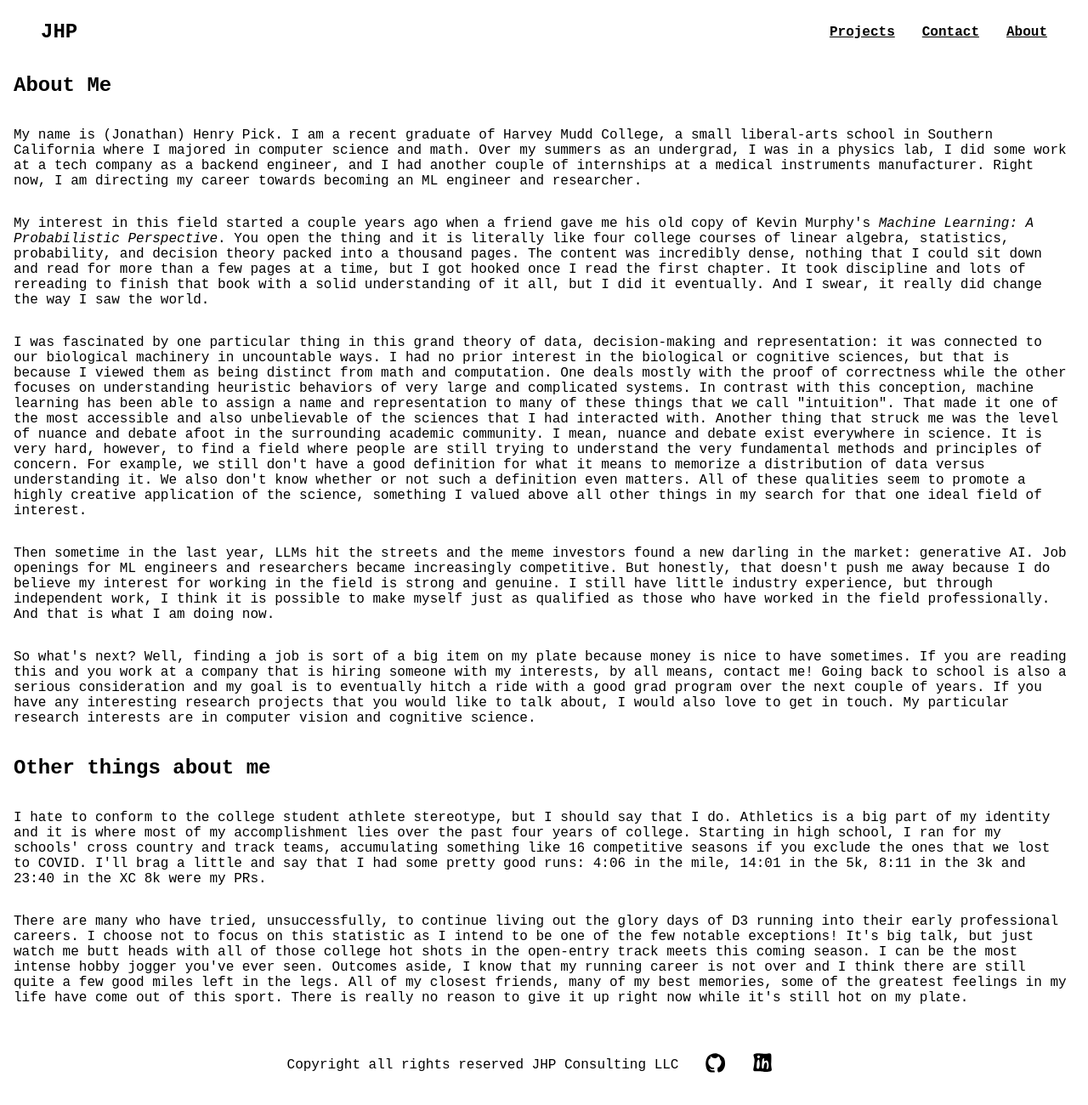
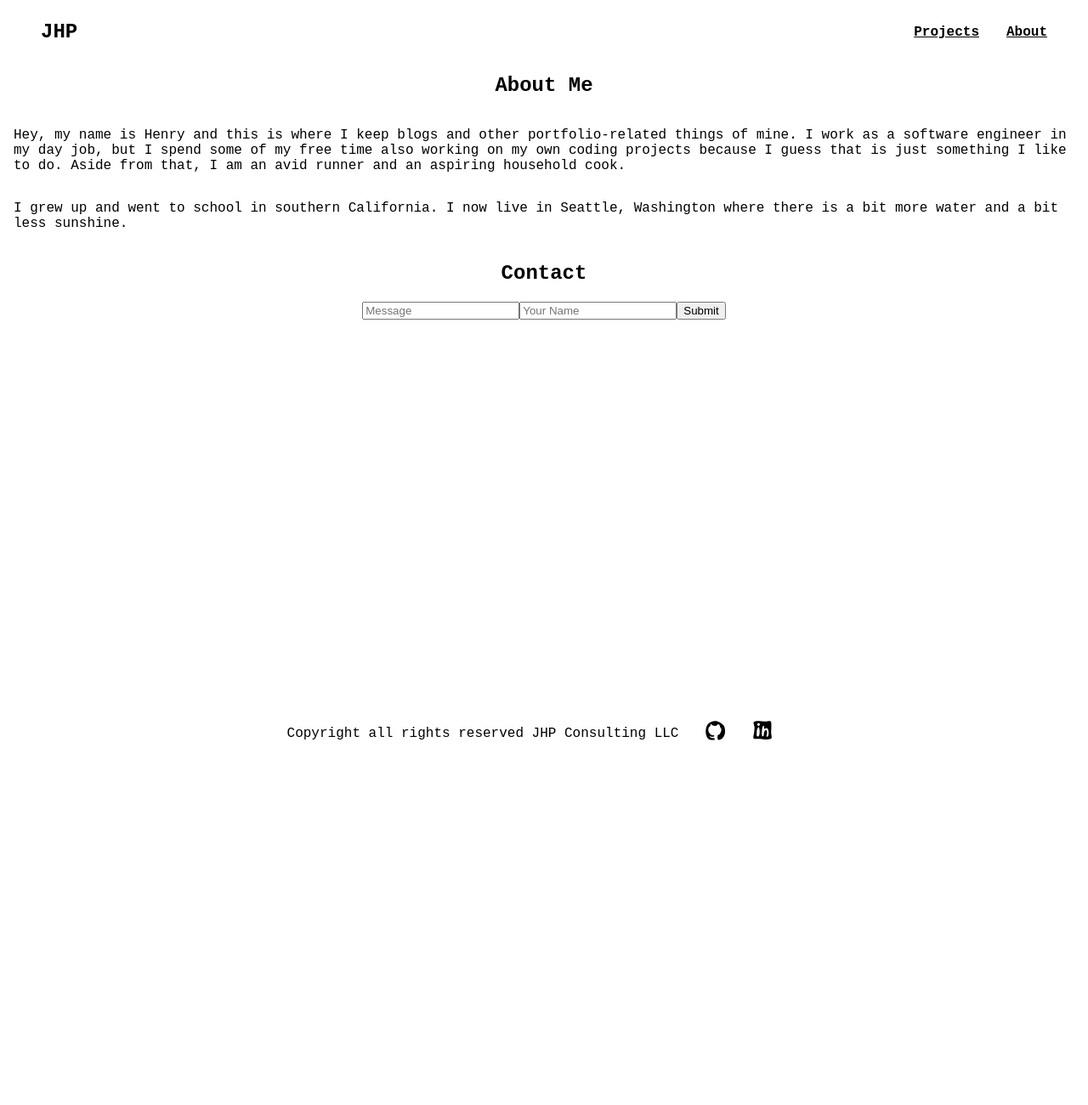
Before and after one commit to henry-2025/website, a SvelteKit app: page /about in a window 1280 px wide. Shown: the top 1300 px of the page at 85% size. After the commit the page ends 917 px from the top, so only its background shows below. Built offline with nearby package versions, Linux system fonts and the light colour scheme.

Commit message:
simplify about

```diff
--- a/src/routes/+layout.svelte
+++ b/src/routes/+layout.svelte
@@ -16,7 +16,6 @@
         </div>
         <div class="nav-buttonset">
           <a href="/projects" class="nav-item">Projects</a>
-          <a href="/contact" class="nav-item">Contact</a>
           <a href="/about" class="nav-item">About</a>
         </div>
       </nav>
--- a/src/routes/about/+page.svelte
+++ b/src/routes/about/+page.svelte
@@ -1,87 +1,31 @@
-<div class="flex justify-between">
-  <h2>About Me</h2>
-</div>
+<h2>About Me</h2>
 
 <p>
-  My name is (Jonathan) Henry Pick. I am a recent graduate of Harvey Mudd
-  College, a small liberal-arts school in Southern California where I majored in
-  computer science and math. Over my summers as an undergrad, I was in a physics
-  lab, I did some work at a tech company as a backend engineer, and I had
-  another couple of internships at a medical instruments manufacturer. Right
-  now, I am directing my career towards becoming an ML engineer and researcher.
+  Hey, my name is Henry and this is where I keep blogs and other
+  portfolio-related things of mine. I work as a software engineer in my day job,
+  but I spend some of my free time also working on my own coding projects
+  because I guess that is just something I like to do. Aside from that, I am an
+  avid runner and an aspiring household cook.
 </p>
 <p>
-  My interest in this field started a couple years ago when a friend gave me his
-  old copy of Kevin Murphy's
-  <i>Machine Learning: A Probabilistic Perspective</i>. You open the thing and
-  it is literally like four college courses of linear algebra, statistics,
-  probability, and decision theory packed into a thousand pages. The content was
-  incredibly dense, nothing that I could sit down and read for more than a few
-  pages at a time, but I got hooked once I read the first chapter. It took
-  discipline and lots of rereading to finish that book with a solid
-  understanding of it all, but I did it eventually. And I swear, it really did
-  change the way I saw the world.
+  I grew up and went to school in southern California. I now live in Seattle,
+  Washington where there is a bit more water and a bit less sunshine.
 </p>
-<p>
-  I was fascinated by one particular thing in this grand theory of data,
-  decision-making and representation: it was connected to our biological
-  machinery in uncountable ways. I had no prior interest in the biological or
-  cognitive sciences, but that is because I viewed them as being distinct from
-  math and computation. One deals mostly with the proof of correctness while the
-  other focuses on understanding heuristic behaviors of very large and
-  complicated systems. In contrast with this conception, machine learning has
-  been able to assign a name and representation to many of these things that we
-  call "intuition". That made it one of the most accessible and also
-  unbelievable of the sciences that I had interacted with. Another thing that
-  struck me was the level of nuance and debate afoot in the surrounding academic
-  community. I mean, nuance and debate exist everywhere in science. It is very
-  hard, however, to find a field where people are still trying to understand the
-  very fundamental methods and principles of concern. For example, we still
-  don't have a good definition for what it means to memorize a distribution of
-  data versus understanding it. We also don't know whether or not such a
-  definition even matters. All of these qualities seem to promote a highly
-  creative application of the science, something I valued above all other things
-  in my search for that one ideal field of interest.
-</p>
-<p>
-  Then sometime in the last year, LLMs hit the streets and the meme investors
-  found a new darling in the market: generative AI. Job openings for ML
-  engineers and researchers became increasingly competitive. But honestly, that
-  doesn't push me away because I do believe my interest for working in the field
-  is strong and genuine. I still have little industry experience, but through
-  independent work, I think it is possible to make myself just as qualified as
-  those who have worked in the field professionally. And that is what I am doing
-  now.
-</p>
-<p>
-  So what's next? Well, finding a job is sort of a big item on my plate because
-  money is nice to have sometimes. If you are reading this and you work at a
-  company that is hiring someone with my interests, by all means, contact me!
-  Going back to school is also a serious consideration and my goal is to
-  eventually hitch a ride with a good grad program over the next couple of
-  years. If you have any interesting research projects that you would like to
-  talk about, I would also love to get in touch. My particular research
-  interests are in computer vision and cognitive science.
-</p>
-<h2>Other things about me</h2>
-<p>
-  I hate to conform to the college student athlete stereotype, but I should say
-  that I do. Athletics is a big part of my identity and it is where most of my
-  accomplishment lies over the past four years of college. Starting in high
-  school, I ran for my schools' cross country and track teams, accumulating
-  something like 16 competitive seasons if you exclude the ones that we lost to
-  COVID. I'll brag a little and say that I had some pretty good runs: 4:06 in
-  the mile, 14:01 in the 5k, 8:11 in the 3k and 23:40 in the XC 8k were my PRs.
-</p>
-<p>
-  There are many who have tried, unsuccessfully, to continue living out the
-  glory days of D3 running into their early professional careers. I choose not
-  to focus on this statistic as I intend to be one of the few notable
-  exceptions! It's big talk, but just watch me butt heads with all of those
-  college hot shots in the open-entry track meets this coming season. I can be
-  the most intense hobby jogger you've ever seen. Outcomes aside, I know that my
-  running career is not over and I think there are still quite a few good miles
-  left in the legs. All of my closest friends, many of my best memories, some of
-  the greatest feelings in my life have come out of this sport. There is really
-  no reason to give it up right now while it's still hot on my plate.
-</p>
+
+<h2>Contact</h2>
+
+<form>
+  <input id="message" type="text" placeholder="Message" />
+  <input id="name" type="text" placeholder="Your Name" />
+  <button type="submit">Submit</button>
+</form>
+
+<style>
+  h2 {
+    text-align: center;
+  }
+  form {
+    justify-content: center;
+    display: flex;
+  }
+</style>
--- a/src/routes/contact/+page.svelte
+++ /dev/null
@@ -1,12 +0,0 @@
-<h2>Contact</h2>
-<form>
-  <input id="message" type="text" placeholder="Message" />
-  <input id="name" type="text" placeholder="Your Name" />
-  <button type="submit">Submit</button>
-</form>
-
-<style>
-  h2 {
-    text-align: center;
-  }
-</style>
```
